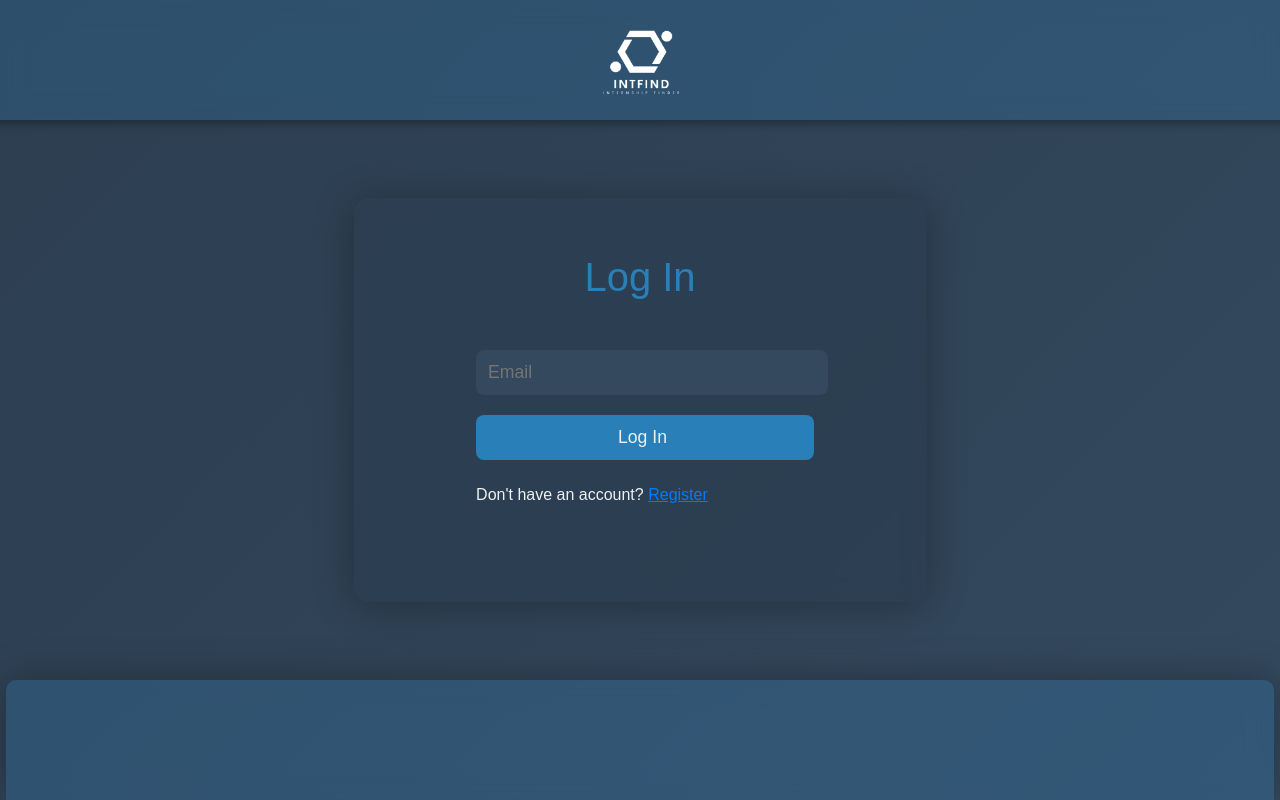
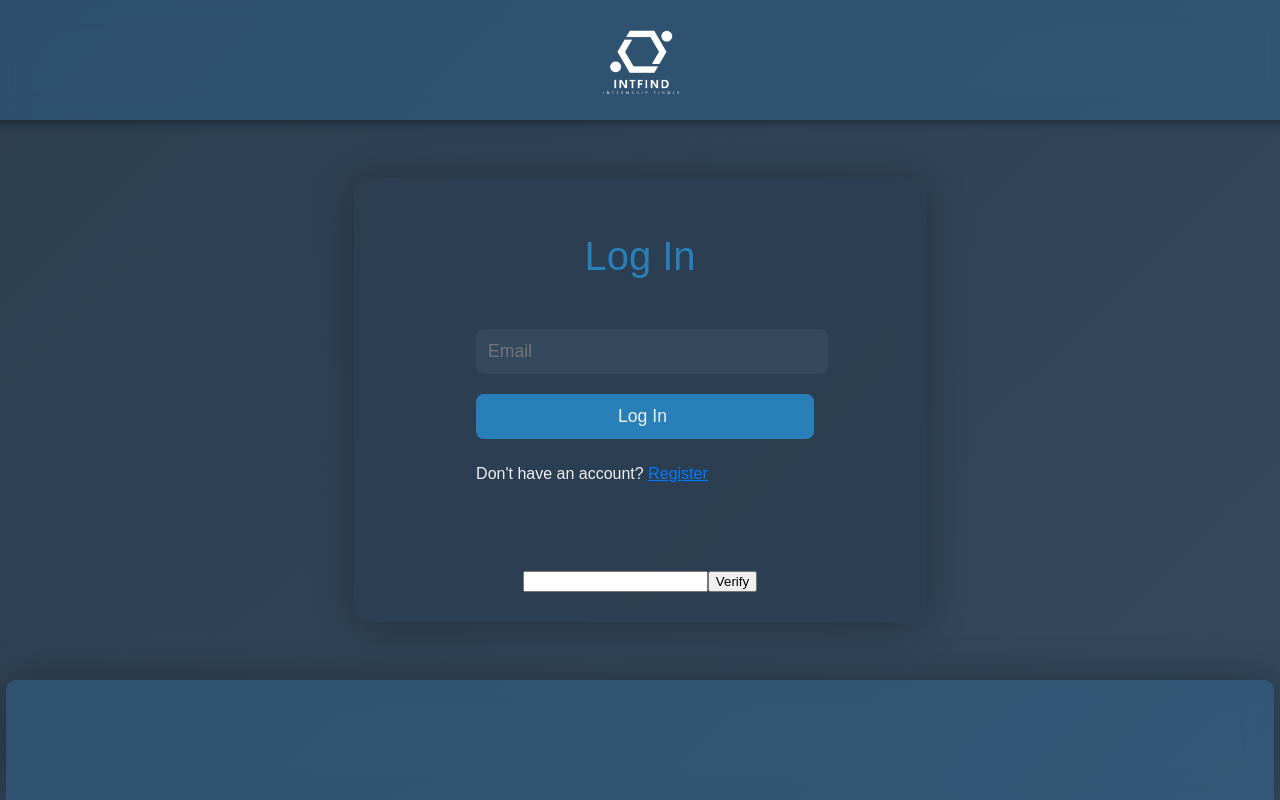
Before and after one commit to 4l0sh/intfind, a React (Create React App) app: page /loginTest in a window 1280 px wide. Built offline with nearby package versions, Linux system fonts and the light colour scheme; a web font is replaced by a local one.

Commit message:
verification code functionallity

```diff
--- a/src/layout/login/loginTest.js
+++ b/src/layout/login/loginTest.js
@@ -1,4 +1,4 @@
-import React, { Fragment, useState } from 'react';
+import React, { Fragment, useState, useEffect } from 'react';
 import { useNavigate } from 'react-router-dom';
 import M from 'materialize-css';
 import emailjs from 'emailjs-com';
@@ -7,10 +7,13 @@ const LoginTest = () => {
   const navigate = useNavigate();
   const [email, setEmail] = useState('');
   const [message, setMessage] = useState('');
+  const [verificationCode, setVerificationCode] = useState('');
+  const [generatedCode, setGeneratedCode] = useState(null);
 
   const generateCode = () => {
     return Math.floor(100000 + Math.random() * 900000);
   };
+
   const sendEmail = (e) => {
     e.preventDefault();
     fetch('http://localhost:4000/findUser', {
@@ -28,8 +31,9 @@ const LoginTest = () => {
             classes: 'red auth',
           });
         } else {
-          M.toast({ html: 'User  found', classes: 'blue auth' });
+          M.toast({ html: 'User found', classes: 'blue auth' });
           const code = generateCode();
+          setGeneratedCode(code);
 
           const templateParams = {
             to_email: email,
@@ -54,11 +58,21 @@ const LoginTest = () => {
             );
         }
       });
+  };
 
-    //   .then(() => {
-    //     navigate('/skills');
-    //   });
+  const verifyCode = (e) => {
+    e.preventDefault();
+    console.log('generated code:', generatedCode);
+    console.log('verificationCode:', verificationCode);
+    if (parseInt(verificationCode) === generatedCode) {
+      console.log('code verified');
+      M.toast({ html: 'Code verified', classes: 'green auth' });
+    } else {
+      console.log('code not verified');
+      M.toast({ html: 'Code not verified', classes: 'red auth' });
+    }
   };
+
   return (
     <Fragment>
       <div className='body'>
@@ -72,7 +86,7 @@ const LoginTest = () => {
             />
           </div>
           <div className='div headerDiv3'>
-            <div class='moon-solid icon'></div>
+            <div className='moon-solid icon'></div>
           </div>
         </div>
         <div className='loginContainer'>
@@ -106,6 +120,16 @@ const LoginTest = () => {
                 </p>
               </form>
               <p>{message}</p>
+              <div>
+                <form className='loginForm'>
+                  <input
+                    type='number'
+                    value={verificationCode}
+                    onChange={(e) => setVerificationCode(e.target.value)}
+                  />
+                  <input type='submit' value='Verify' onClick={verifyCode} />
+                </form>
+              </div>
             </div>
           </div>
           <div className='div loginDiv3'></div>
```
